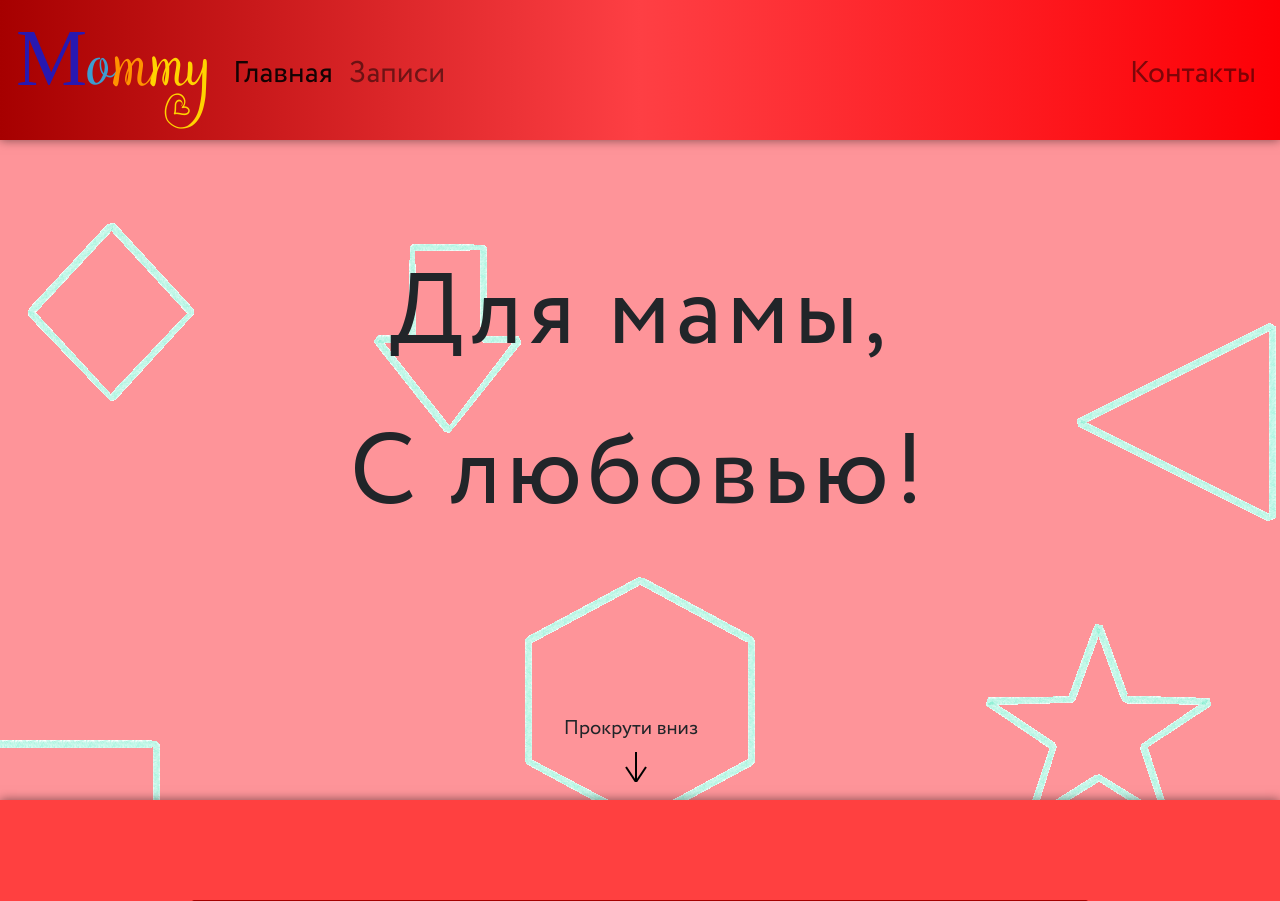
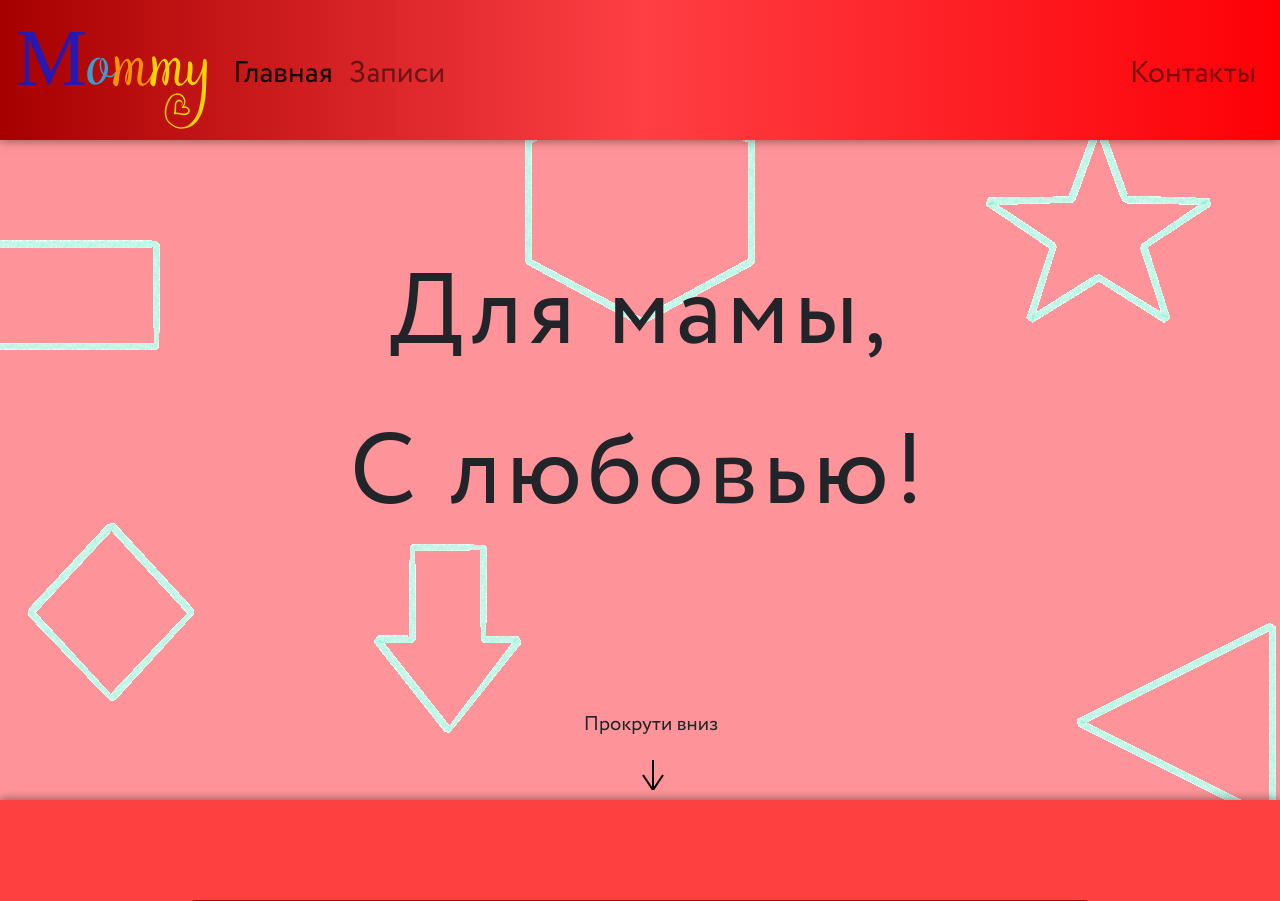
Before and after one commit to AndeyGordeev/forMom, a Flask app: page / in a window 1280 px wide. Shown: the top 901 px of the page. Run offline with Flask 2, Linux system fonts and the light colour scheme; some libraries are stand-ins or nearby versions.

Commit message:
change bottom text

```diff
--- a/static/css/style.css
+++ b/static/css/style.css
@@ -29,7 +29,12 @@
 body {
 	font-family: BebasNeue, serif;
 	background: url(../back.png) center center fixed;
-	height: 1000px;
+	width: 100%;
+    height: 100%;
+    position: absolute;
+    top: 0;
+    left: 0;
+    overflow: auto;
 }
 h1 {
 	font-family: BebasNeue, serif;
@@ -45,9 +50,10 @@ div, h1, p:hover {
 }
 svg {
 	position: relative;
-	bottom: 10px;
 	height: 30px;
 	width: 30px;
+	bottom: 0;
+	left: -80px;
 }
 .rectangle {
 	position: absolute;
@@ -125,17 +131,19 @@ svg {
 .down {
 	position: relative;
 	font-size: 20px;
-	bottom: 40px;
-	left: 47%;
+	margin-bottom: 0;
+	bottom: 50px;
 }
 
 .bottom {
+	height: 150px;
+	width: 180px;
 	position: absolute;
 	display: flex;
-	align-items: center;
+	align-items: flex-end;
 	justify-content: center;
-	bottom: 0;
-	left: 38%;
+	bottom: 10px;
+	left: 45%;
 }
 
 .bottom:hover {
@@ -144,8 +152,8 @@ svg {
 }
 
 @media screen and (min-width: 0px) and (max-width: 400px) {
-	.bottom {
-		left: 10%;
+	.bottom{
+		left: 35%;
 	}
 	h1 {
 		font-size: 200%;
@@ -178,8 +186,8 @@ svg {
 
 
 @media screen and (min-width: 400px) and (max-width: 990px) {
-	.bottom {
-		left: 25%;
+	.bottom{
+		left: 40%;
 	}
 	.text {
 		font-size: 50px;
@@ -201,8 +209,8 @@ svg {
 }
 
 @media screen and (min-width: 1600px) and (max-width: 2000px) {
-	.bottom {
-		left: 42%;
+	.bottom{
+		left: 50%;
 	}
 	.text {
 		font-size: 100px;
```
